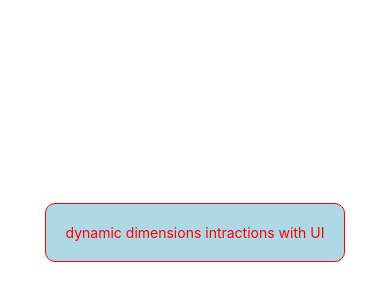
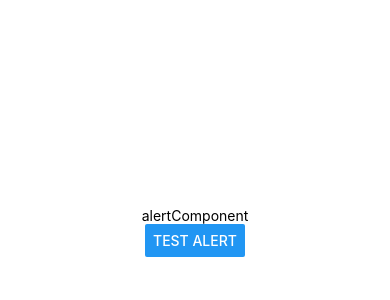
Before and after one commit to saikumar0620/react_native_Expo_learn, a React Native app: screen / in a window 390 px wide. Shown: the part 190-490 px from the top of the page. Built offline with nearby package versions, Linux system fonts and the light colour scheme.

Commit message:
refactor: update App component to use AlertComponent and clean up commented code

```diff
--- a/App.js
+++ b/App.js
@@ -9,17 +9,17 @@ import ActivityIndicator from "./testComponents/ActivityIndicator";
 
 export default function App() {
   // return <ModalComponent />;
-  // return <AlertComponent />;
+  return <AlertComponent />;
   // return <StatusBarComponent />;
   // return <ActivityIndicator />;
-  return (
-    <View style={styles.container}>
-      <View style={styles.box}>
-      <Text style={styles.text}>dynamic dimensions intractions with UI</Text>
+  // return (
+  //   <View style={styles.container}>
+  //     <View style={styles.box}>
+  //     <Text style={styles.text}>dynamic dimensions intractions with UI</Text>
 
-      </View>
-    </View>
-  )
+  //     </View>
+  //   </View>
+  // )
 }
 
 const styles = StyleSheet.create({
```
